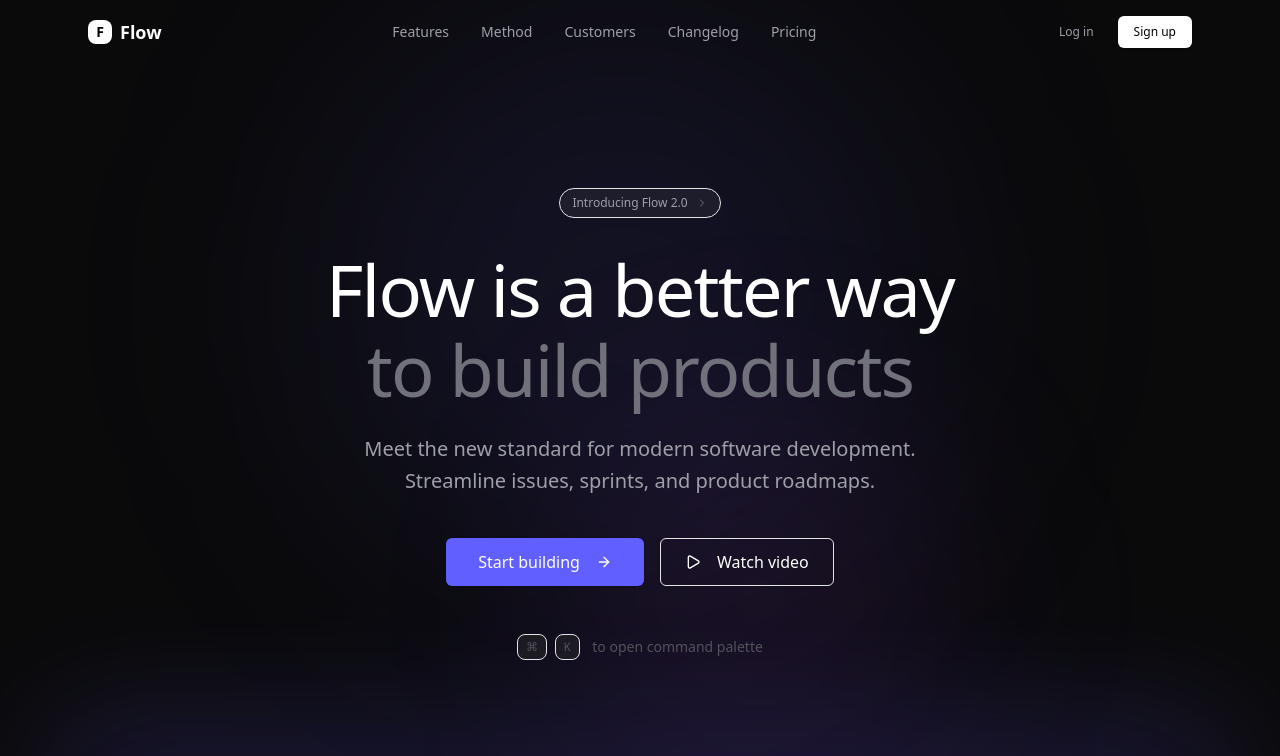
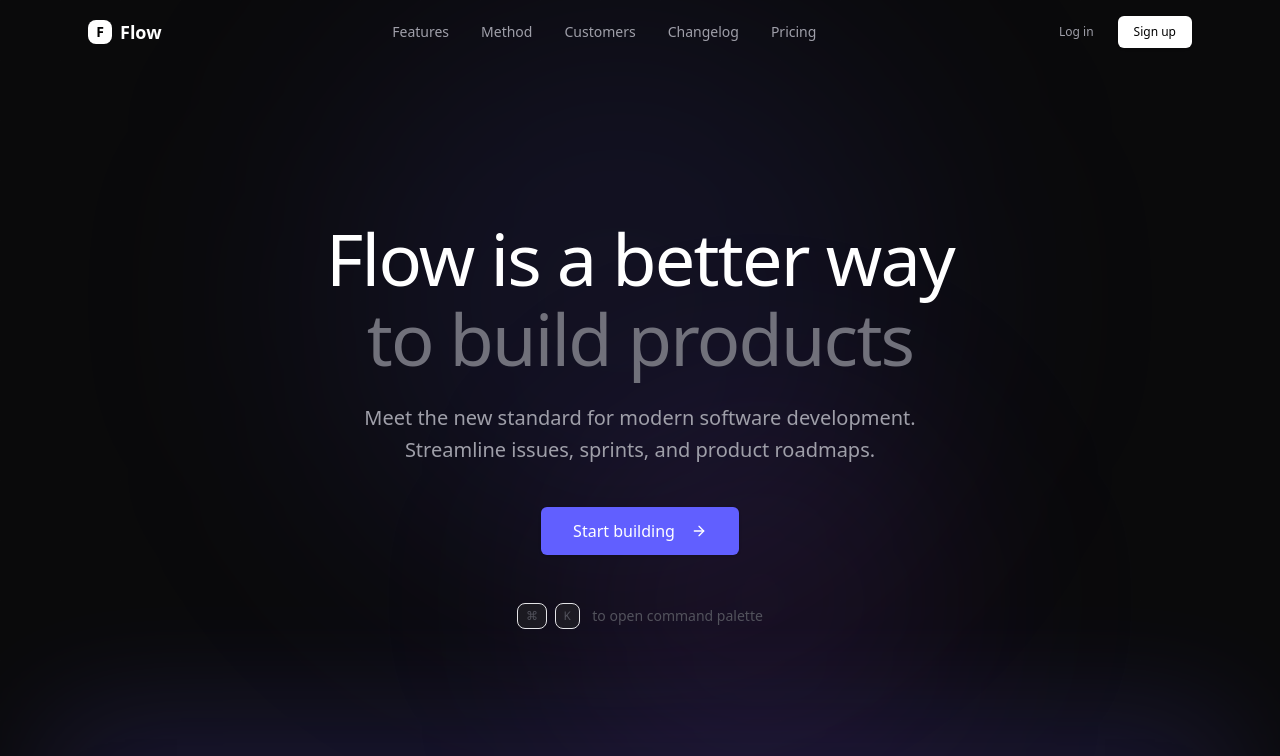
Before and after one commit to saketh-18/Flow, a Next.js app: page / in a window 1280 px wide. Shown: the top 756 px of the page. Built offline with nearby package versions, Linux system fonts and the light colour scheme.

Commit message:
fix home page

```diff
--- a/src/components/marketing/landing-page.tsx
+++ b/src/components/marketing/landing-page.tsx
@@ -122,16 +122,7 @@ function HeroSection() {
       />
 
       <div className="relative z-10 max-w-5xl mx-auto px-6 pt-32 pb-20 text-center">
-        {/* Announcement badge */}
-        <motion.div
-          initial={{ opacity: 0, y: 10 }}
-          animate={{ opacity: 1, y: 0 }}
-          transition={{ duration: 0.5 }}
-          className="inline-flex items-center gap-2 px-3 py-1.5 rounded-full bg-white/5 border border-white/10 mb-8"
-        >
-          <span className="text-xs text-zinc-400">Introducing Flow 2.0</span>
-          <ChevronRight className="w-3 h-3 text-zinc-500" />
-        </motion.div>
+
 
         {/* Main headline */}
         <motion.h1
@@ -173,14 +164,6 @@ function HeroSection() {
               <ArrowRight className="w-4 h-4 ml-2" />
             </Button>
           </Link>
-          <Button
-            variant="outline"
-            size="lg"
-            className="border-zinc-700 bg-transparent hover:bg-white/5 text-white px-6 h-12 text-base"
-          >
-            <Play className="w-4 h-4 mr-2" />
-            Watch video
-          </Button>
         </motion.div>
 
         {/* Keyboard shortcut hint */}
```
